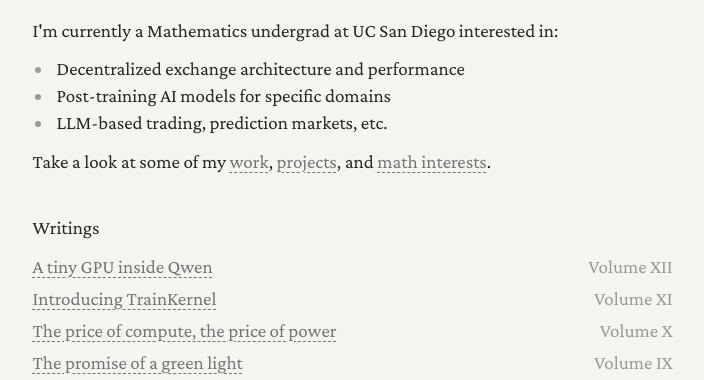
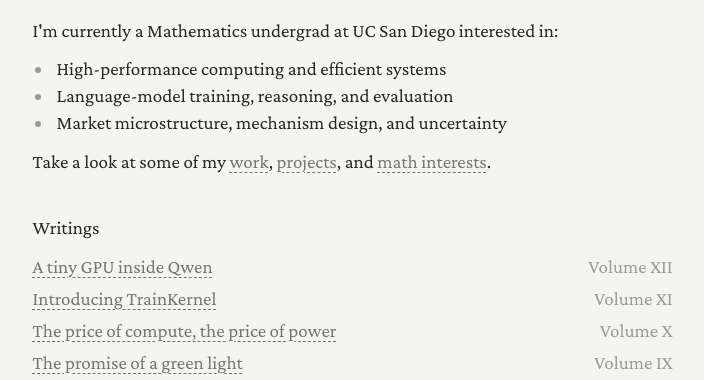
Before and after one commit to arpjw/arpjw.github.io, a plain HTML site: page index.html in a window 1280 px wide. Shown: the part 408-788 px from the top of the page, without its empty margins (280-984 px from the left). Drawn offline with Linux system fonts and the light colour scheme.

Commit message:
Update interests in index.html

```diff
--- a/index.html
+++ b/index.html
@@ -80,9 +80,9 @@
     <div class="home-intro">
       <p>I'm currently a Mathematics undergrad at UC San Diego interested in:</p>
       <ul>
-        <li>Decentralized exchange architecture and performance</li>
-        <li>Post-training AI models for specific domains</li>
-        <li>LLM-based trading, prediction markets, etc.</li>
+        <li>High-performance computing and efficient systems</li>
+        <li>Language-model training, reasoning, and evaluation</li>
+        <li>Market microstructure, mechanism design, and uncertainty</li>
       </ul>
       <p>Take a look at some of my <a href="work/">work</a>, <a href="projects/">projects</a>, and <a href="math/">math interests</a>.</p>
     </div>
```
